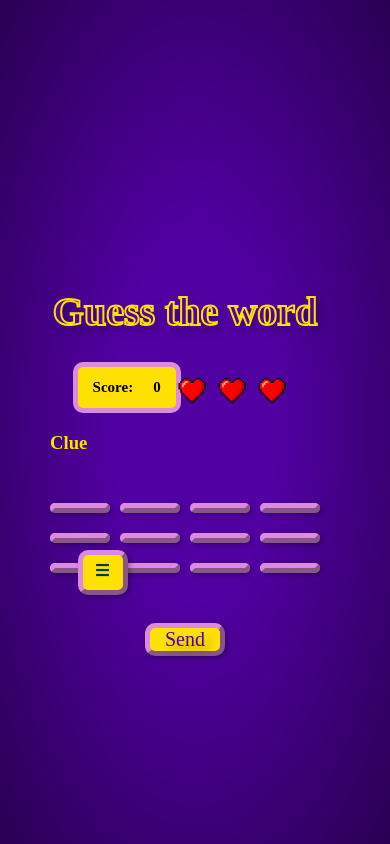
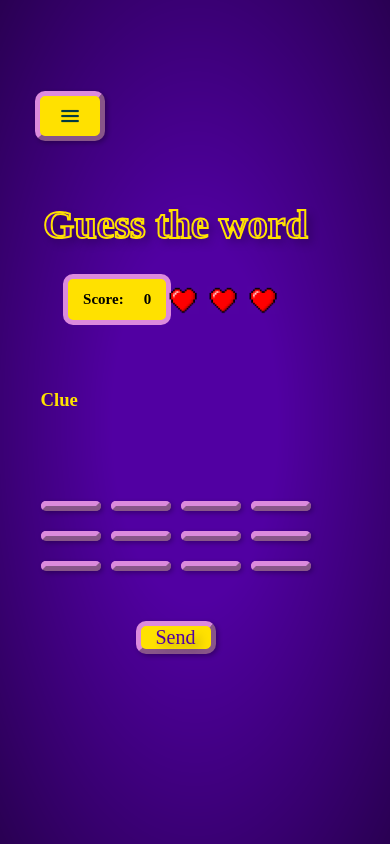
Before and after one commit to Mayra016/GuessTheWordAngular, an Angular app: page /play in a window 390 px wide. Shown: the top 844 px of the page. Built offline with nearby package versions, Linux system fonts and the light colour scheme; no server answers.

Commit message:
Update: enhance mobile style

```diff
--- a/src/app/app.component.html
+++ b/src/app/app.component.html
@@ -1,3 +1,5 @@
+<meta name="viewport" content="width=device-width, initial-scale=1">
+
 <main>
   <router-outlet></router-outlet>
 </main>
--- a/src/app/clues/clues.component.css
+++ b/src/app/clues/clues.component.css
@@ -24,3 +24,9 @@ h3, p {
     word-break: break-word;
     hyphens: auto;
   }
+
+  @media only screen and (max-width: 800px) {
+    .clue {
+      margin-top: -100px;
+    }
+  }
--- a/src/app/configuration/configuration.component.css
+++ b/src/app/configuration/configuration.component.css
@@ -18,7 +18,6 @@ p, #config {
     justify-content: space-between;
     width: 250px;
     margin: auto;
-    margin-left: 10%;
 }
 
 
@@ -69,18 +68,34 @@ input[type="range"] {
  h1 {
     width: 100%;
     text-align: center;
-    margin-left: -50px;
-    margin-top: -30px;
+    margin: auto;
+    text-align: center;
+    justify-content: center;
   }
+.game-title {
+  margin: auto;
+  text-align: center;
+  justify-content: center;
+}
+.menu-btn img {
+    width: 15px;
+}
+
+.menu {
+  margin-top: 30px;
+}
 
 
+.language-container, .volume-container {
+  margin:auto;
+}
 
+.menu button {
+  margin-top: 30px;
+}
 @media only screen and (max-width: 800px) {
   h1 {
     font-size: 40px;
-  }
-  .language-container, .volume-container {
-    margin:auto;
   }
 
   .game-title {
@@ -92,34 +107,23 @@ input[type="range"] {
   }
 
   .menu-btn {
-    margin-left: 0px;
-  }
-
-  .menu button {
-    margin-top: 30px;
-  }
-}
-
-@media only screen and (max-width: 1090px) {
-  h1 {
-    margin-top: 400px;
-  }
-
-  .menu-btn {
-    margin-top: 400px;
-
-  }
-
-  .menu {
-    margin-top: -150px;
-  }
-
-  .language-container, .volume-container {
-    margin:auto;
+    margin-left: 40px;
   }
 
   .menu button {
     margin-top: 30px;
   }
 
+  h1 {
+    text-align: center;
+    text-align: center;
+    justify-content: center;
+  }
+
+  .game-title {
+    margin: auto;
+    text-align: center;
+    justify-content: center;
+    margin-left: 20px;
+  }
 }
--- a/src/app/game-header/game-header.component.css
+++ b/src/app/game-header/game-header.component.css
@@ -1,22 +1,17 @@
 .life {
     width: 50px;
-    height: 3cqmax;
+    height: auto;
 }
 
 h1 {
     font-size: 40px;
-    margin-top: -20px;
+    margin-top: 220px;
 }
 
 
 .header-bar {
-    display: block;
-    width: 100%;
-    height: fit-content;
-    text-align: start;
-    justify-content: left;
-    justify-items: left;
-    margin-left: -60px;
+    margin-left: -200px;
+    margin-top: -100px;
 }
 
 
@@ -52,10 +47,14 @@ h6 {
 
 
 .menu-btn {
-    margin-top: -50px;
+    margin-top: -100px;
     margin-left: -10px;
 }
 
+.menu-btn img {
+    padding-top: 10px;
+    padding-left: 5px;
+}
 
 div .lives img:hover {
 	animation: rotate 3s linear infinite;
@@ -64,11 +63,11 @@ div .lives img:hover {
 .tittle {
     display: flex;
     flex-direction: column;
-    margin-top: -150px;
+    margin-top: 150px;
 }
 
 h1 {
-    margin-top: -150px;
+    margin-top: 50px;
 }
 
 .tittle h1 {
@@ -77,7 +76,7 @@ h1 {
 .scoreHearts{
     display:flex;
     align-items:center;
-    width: 85%;          /* volle Breite, damit space-between greifen kann */
+    width: 85%;
   }
 
   .score{
@@ -88,10 +87,9 @@ h1 {
   }
 
   .lives{
-    margin-left: fit-content;    /* schiebt den Block ganz nach rechts */
+    margin-left: fit-content;
     display:flex;
-
-    align-items:center;
+    margin-top: 20px;
   }
 
   /* NEGATIVE MARGINS ENTFERNEN */
@@ -113,19 +111,36 @@ h1 {
 }
 
 @media only screen and (max-width: 800px) {
+
     .life {
         width: 40px;
         height: auto;
+    }
+
+    h1 {
+        margin-top: -500px;
+    }
+
+    .header-bar {
+        margin-top: -500px;
+    }
+
+    h1 {
+        margin-top: 40px;
+    }
+
+    .scoreHearts {
+        margin: auto;
     }
 }
 
 @media only screen and (max-width: 1090px) {
     .menu-btn {
-        margin-top: 450px;
+        margin-top: 20px;
     }
 
     .life {
-        width: 40px;
+        width: 10px;
         height: auto;
 
     }
--- a/src/app/game-header/game-header.component.html
+++ b/src/app/game-header/game-header.component.html
@@ -1,4 +1,4 @@
-<main>
+<div class="header-container">
 
     <div class="header-bar">
         <button class="menu-btn" routerLink="/menu">
@@ -15,5 +15,4 @@
                 <img class="life" *ngFor="let _ of [].constructor(lifes)" src="assets/heart.png"/>
             </div>
         </div>
-
-</main>
+</div>
--- a/src/app/information/information.component.css
+++ b/src/app/information/information.component.css
@@ -84,7 +84,7 @@ a {
 
     .menu-btn {
       margin-left: -60px;
-      margin-top: -30px;
+      margin-top: 140px;
     }
     .youtube-infos, .youtube-logo {
         margin: auto;
--- a/src/app/play/play.component.css
+++ b/src/app/play/play.component.css
@@ -41,40 +41,15 @@ app-game-header, app-word,
         text-align: center;
         left: 20%;
     }
+
+    .menu-btn {
+        margin-top: 120px;
+    }
 }
 
 @media only screen and (max-width: 800px) {
-	div .lives {
-        display: flex;
-        flex-wrap: wrap;
-        margin-left: 60px;
-        padding: 0px;
-        justify-content: right;
-        flex: 1;
-        margin-top: 25px;
-    }
-
-    .tittle {
-        display: flex;
-        flex-direction: row;
-        align-items: center;
-        align-content: center;
-        margin: 0px;
-        text-align: center;
-        padding: 0px;
-    }
-
-    .win-screen h1, .lost-screen h1 {
-        font-size: 40px;
-    }
-
-    .win-screen, .lost-screen  {
-        text-align: center;
+    main {
         margin: auto;
-        top: 35%;
-    }
-
-    h1 {
-        margin-top: 20px;
+        margin-top: 300px;
     }
 }
--- a/src/app/play/play.component.ts
+++ b/src/app/play/play.component.ts
@@ -102,8 +102,6 @@ export class PlayComponent {
     this.word = this.file[level][this.wordIndex];
     this.clue = this.file[level][this.wordIndex + 1];
 
-    console.log(this.word);
-    console.log(this.clue);
 
   }
 
@@ -129,12 +127,10 @@ export class PlayComponent {
   onIsCorrect(answer: boolean) {
     if (answer) {
       this.score += this.levelPoints;
-      console.log(this.score);
       this.hasWon = true;
     } else {
       if (this.lifes > 1) {
         this.lifes--;
-        console.log(this.lifes);
       } else {
         this.hasLost = true;
       }
@@ -188,6 +184,7 @@ export class PlayComponent {
       this.wordTxt = textEN.wordTxt;
       this.scoreTxt = textEN.scoreTxt;
       this.titleTxt = textEN.titleTxt;
+      this.wordIndex = 6;
     }
     if (this.language == "DE") {
       this.lostScoreTxt = textDE.lostScore;
@@ -200,6 +197,7 @@ export class PlayComponent {
       this.wordTxt = textDE.wordTxt;
       this.scoreTxt = textDE.scoreTxt;
       this.titleTxt = textDE.titleTxt;
+      this.wordIndex = 9;
     }
     if (this.language == "PT") {
       this.lostScoreTxt = textPT.lostScore;
--- a/src/app/word/word.component.css
+++ b/src/app/word/word.component.css
@@ -16,4 +16,7 @@
     .button-grid button {
         width: 60px;
     }
+    .btn-letters {
+        margin-top: 0px;
+    }
 }
--- a/src/app/word/word.component.ts
+++ b/src/app/word/word.component.ts
@@ -103,7 +103,6 @@ export class WordComponent {
 
     for (let i = 0; i < this.possibleMoves[this.move].length; i++) {
       this.letterBtns.push(String(this.word?.charAt(this.possibleMoves[this.move][i] - 1)).toUpperCase());
-      console.log(this.letterBtns[i]);
     }
   }
 
@@ -120,7 +119,6 @@ export class WordComponent {
       this.inputIndexes.push(letterIndex);
     }
 
-    console.log(this.inputIndexes);
   }
 
 
@@ -130,7 +128,6 @@ export class WordComponent {
 
     if (this.inputIndexes.length !== letters.length) {
       this.animationState = 'shake';
-      console.log("length");
       this.isCorrect.emit(false);
       return;
     }
@@ -139,7 +136,6 @@ export class WordComponent {
     for (let i = 0; i < letters.length; i++) {
       if (String(this.word?.charAt(i)).toLowerCase() !== this.letterBtns[this.inputIndexes[i]].toLowerCase()) {
         correct = false;
-        console.log(this.word?.charAt(i) + "  " + this.letterBtns[this.inputIndexes[i]]);
         break;
       }
 
--- a/src/styles.css
+++ b/src/styles.css
@@ -116,81 +116,14 @@
       padding-bottom: 5px;
       margin-right: 5px;
   }
-  .header-bar {
-      display: flex;
-      justify-items: left;
-      padding-left: 130px;
-      padding-bottom: 100px;
-  }
 
-  .intro-text {
-      padding-bottom: 40px;
-      color: white;
-          font-family: 'Spicy Rice', serif;
-      font-size: 20px;
-  }
-
-  .youtube-logo {
-      width: 40px;
-      height: 40px;
-  }
-
-  a {
-      text-decoration: none;
-      color: white;
-  }
-
-  a:hover {
-      color: var(--yellow);
-  }
-
-  .menu-btn {
-      display: flex;
-      flex-direction: row;
-      width: auto;
-      padding: 0px 8px;
-      gap: 3px;
-  }
-
-  .menu-logo {
-      width: 20px;
-      height: 20px;
-      margin-top: 10px;
-      margin-right: 5px;
-  }
-
-  .menu-btn h5 {
-      margin-top: 6px;
-  }
-
-.menu-btn img {
-    width: 15px;
-    margin: auto;
-}
-
-.menu-btn {
-    padding: 5px;
-    width: 50px;
-    height: auto;
-    margin-left: -80px;
-    position: fixed;
-    top: 100px;
-}
-
-button, a, select {
+button, a {
     cursor: pointer;
 }
 
-.game-title {
-    position: fixed;
-    top: 200px;
-}
-
-
-
 @media only screen and (max-width: 1080px) {
     body {
-        margin-left: -10px;
+        max-width: 90vw;
     }
 
     .ornitorrinco {
```
Also changed, not shown: src/app/word/word.component.html (+0 -21 lines).
